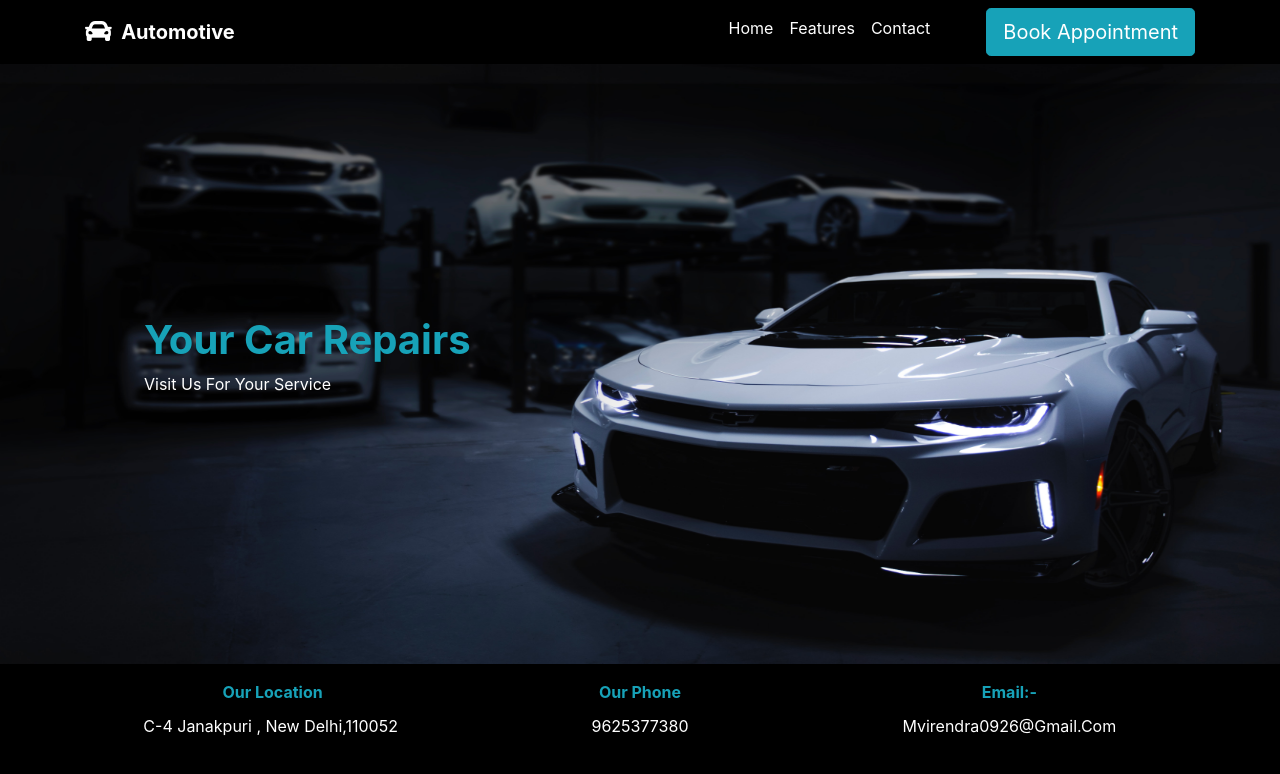
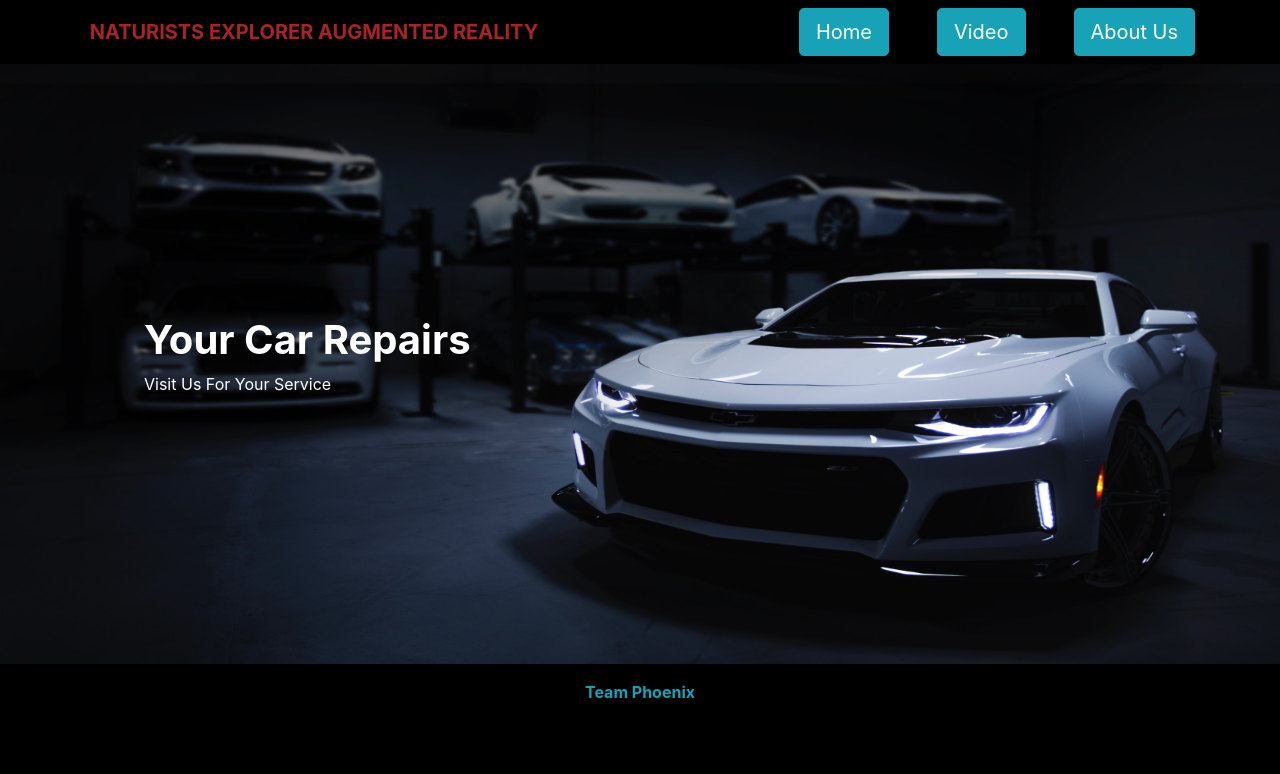
Before and after one commit to virendra269/ne_ar-naturist-explorer, a plain HTML site: page index.html in a window 1280 px wide. Drawn offline with nearby package versions, Linux system fonts and the light colour scheme.

Commit message:
Update index.html

```diff
--- a/index.html
+++ b/index.html
@@ -3,7 +3,7 @@
 <head>
 	<meta charset="UTF-8">
 	<meta name="viewport" content="width=device-width, initial-scale=1.0">
-	<title>automotive car website</title>
+	<title>NE-AR: NATURISTS EXPLORER AUGMENTED REALITY</title>
 
 	<!-- bootstrap 4 cdn -->
 
@@ -68,24 +68,22 @@
 		<nav class="navbar navbar-expand-lg navstyle">
 
 			<div class="container">
-				<a class="navbar-brand " href="#"><i class="fas fa-car fa-lg"> </i><span class="font-weight-bold"> &nbsp;Automotive</span></a>
+				<a class="navbar-brand " href="#"> </i><span class="font-weight-bold" style="color: rgb(168, 36, 36);"> &nbsp;NATURISTS EXPLORER AUGMENTED REALITY</span></a>
 				<button class="navbar-toggler" type="button" data-toggle="collapse" data-target="#navbarSupportedContent">
     <span class="navbar-toggler-icon text-info"><i class="fas fa-bars" style="color:#fff; font-size:28px;"></i></span>
   </button>
 				<div class="collapse navbar-collapse" id="navbarSupportedContent">
 					<ul class="navbar-nav ml-auto ">
 						<li class="nav-item">
-							<a class="nav-link active" aria-current="page" href="index.html">Home</a>
-						</li>
-						<li class="nav-item">
-							<a class="nav-link" href="featuree.html">Features</a>
+							<a type="button" class="btn btn-info ml-5 btn-lg text-capitalize" href="index.html" > Home </a>
 						</li>
 
 						<li class="nav-item">
-							<a class="nav-link" href="contactt.html">Contact</a>
+							<a type="button" class="btn btn-info ml-5 btn-lg text-capitalize" href="video.html" > Video </a>
 						</li>
+
 						<li class="nav-item">
-							<a type="button" class="btn btn-info ml-5 btn-lg text-capitalize" href="bookapp.html" > book appointment</a>
+							<a type="button" class="btn btn-info ml-5 btn-lg text-capitalize" href="about.html" > About us</a>
 						</li>
 
 
@@ -100,7 +98,7 @@
 
 	<header class="container-fluid main pl-lg-5 d-flex align-items-center text-danger text-capitalize">
 		<div class="pl-lg-5">
-			<h1 class="ml-5 text-info font-weight-bold">your car repairs</h1>
+			<h1 class="ml-5 text-white font-weight-bold">your car repairs</h1>
 		<p class="ml-5 text-white">
 			visit us for your service
 		</p>
@@ -110,16 +108,16 @@
 		<div class="container">
 			<div class="row p-3 text-center">
 				<div class="col-md-4 col-sm-12">
-					<strong class="text-info"><i class="fas fa-location"></i> our location</strong>
-					<p>c-4 Janakpuri , New Delhi,110052</p>
+					<strong class="text-info"><i class="fas fa-location"></i></strong>
+					<p></p>
 				</div>
 				<div class="col-md-4 col-sm-12">
-					<strong class="text-info">our phone</strong>
-					<p>9625377380</p>
+					<strong class="text-info">Team Phoenix</strong>
+					<p></p>
 				</div>
 				<div class="col-md-4 col-sm-12">
-					<strong class="text-info">Email:-</strong>
-					<p> mvirendra0926@gmail.com</p>
+					<strong class="text-info"></strong>
+					<p></p>
 				</div>
 			</div>
 		</div>
```
